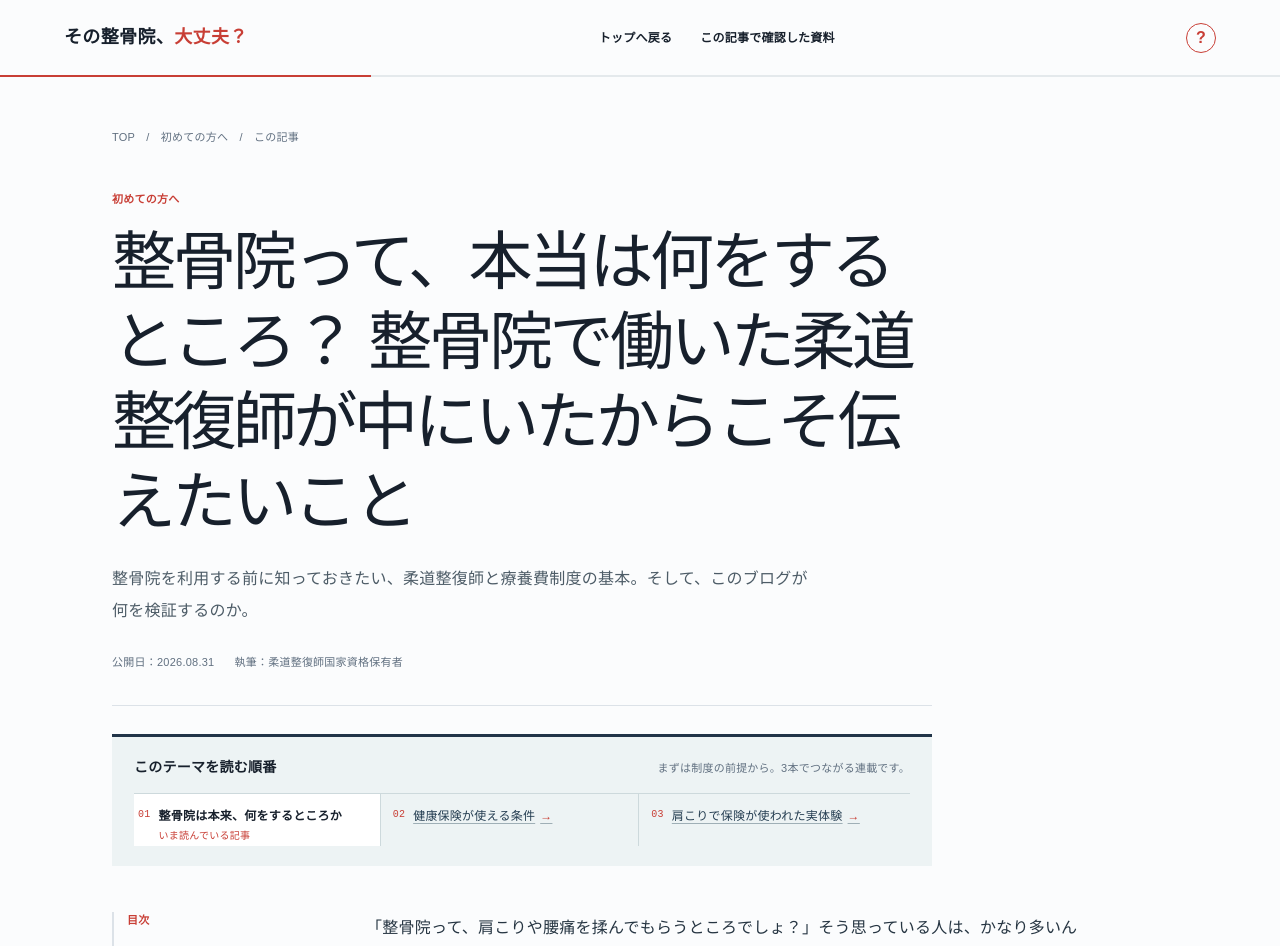
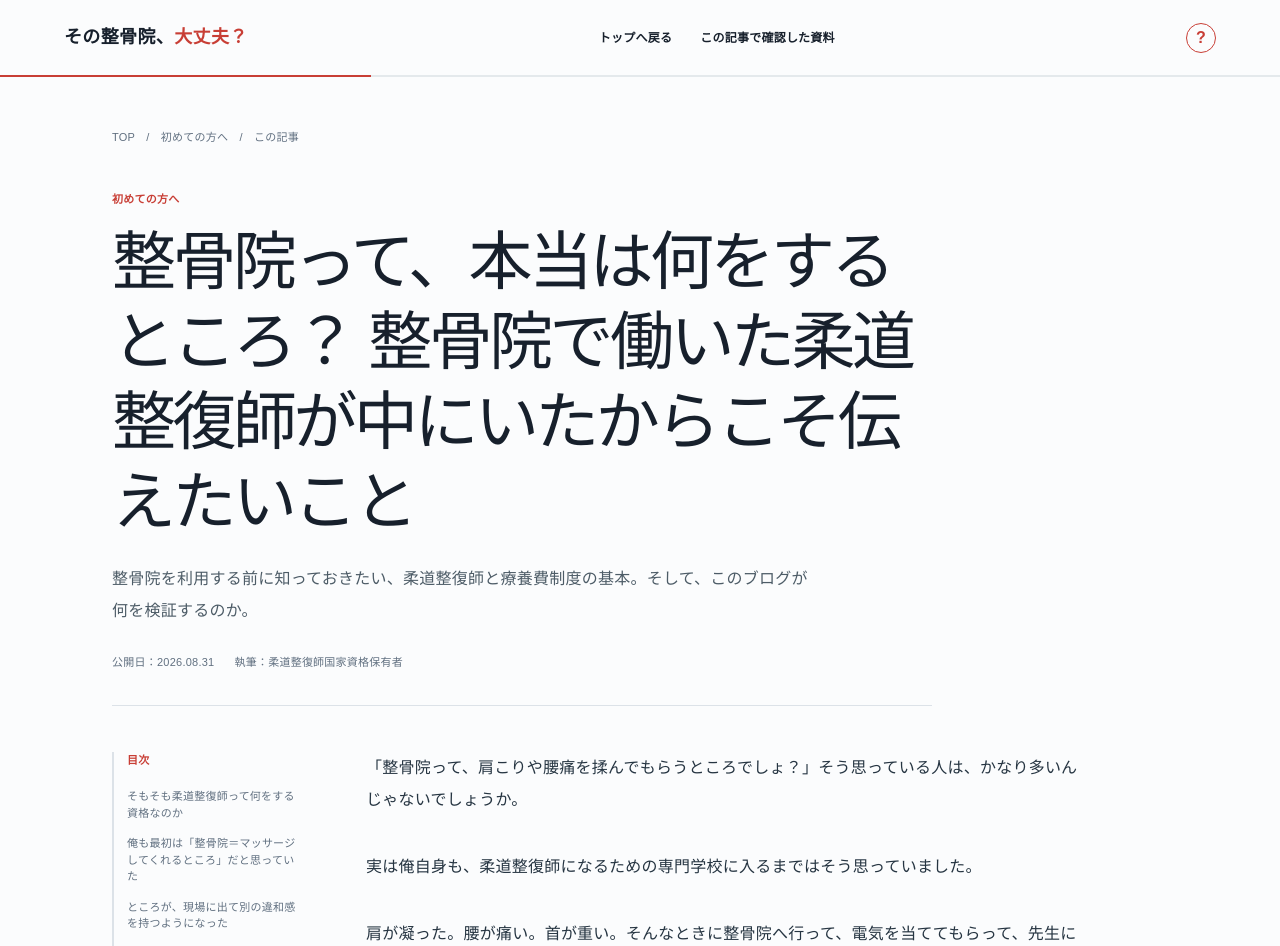
Before and after one commit to Shohei-yokoyoko/seikotsuin-daijobu, a Next.js app: page /articles/what-is-seikotsuin in a window 1280 px wide. Shown: the top 946 px of the page. Built offline with nearby package versions, Linux system fonts and the light colour scheme.

Commit message:
不要な連載案内を削除

```diff
--- a/app/articles/[slug]/page.tsx
+++ b/app/articles/[slug]/page.tsx
@@ -12,18 +12,11 @@ const labels:Record<string,string>={
   quote:"この記事のポイント"
 };
 
-const readingOrder=[
-  {slug:"what-is-seikotsuin",label:"整骨院は本来、何をするところか"},
-  {slug:"health-insurance",label:"健康保険が使える条件"},
-  {slug:"shoulder-insurance",label:"肩こりで保険が使われた実体験"}
-];
-
 export default async function PostPage({params}:{params:Promise<{slug:string}>}){
   const {slug}=await params;
   const post=findPost(slug);
   if(!post)notFound();
   const h2=post.blocks.filter(b=>b.kind==="h2");
-  const currentIndex=readingOrder.findIndex(item=>item.slug===post.slug);
   const nextPost=post.next?findPost(post.next):undefined;
 
   return <>
@@ -42,19 +35,6 @@ export default async function PostPage({params}:{params:Promise<{slug:string}>})
         <div className="article-byline"><span>公開日：{post.date}</span><span>執筆：柔道整復師国家資格保有者</span></div>
       </header>
 
-      <section className="reading-path" aria-label="この連載を読む順番">
-        <div><b>このテーマを読む順番</b><span>まずは制度の前提から。3本でつながる連載です。</span></div>
-        <ol>
-          {readingOrder.map((item,index)=>{
-            const isCurrent=item.slug===post.slug;
-            return <li className={isCurrent?"current":""} key={item.slug}>
-              <span>{String(index+1).padStart(2,"0")}</span>
-              {isCurrent?<strong>{item.label}<small>いま読んでいる記事</small></strong>:<Link href={"/articles/"+item.slug}>{item.label}<i>→</i></Link>}
-            </li>
-          })}
-        </ol>
-      </section>
-
       <div className="article-layout">
         <aside className="article-toc"><b>目次</b>{h2.map(x=><a href={"#"+encodeURIComponent(x.text)} key={x.text}>{x.text}</a>)}</aside>
         <article className="article-body">
@@ -65,19 +45,10 @@ export default async function PostPage({params}:{params:Promise<{slug:string}>})
               :<section key={i} className={"evidence-box "+b.kind}><span>{labels[b.kind]}</span><p>{b.text}</p></section>
           )}
 
-          <section className="continue-reading">
-            {nextPost?<>
-              <span>ここまで読んだら、次へ</span>
-              <h2>制度の説明だけで終わらせないために</h2>
-              <p>次の記事では、制度上のルールと、実際の勤務経験との間にあったギャップを扱います。</p>
-              <Link href={"/articles/"+nextPost.slug}>次に読む：{nextPost.title}<i>→</i></Link>
-            </>:<>
-              <span>この連載の現在地</span>
-              <h2>次回は「患者照会」を取り上げます</h2>
-              <p>保険者から届く確認書類を、患者はなぜ・何を確認すればよいのか。公開準備中です。</p>
-              <Link href="/articles/health-insurance">前提から読み直す：整骨院で健康保険が使えるのはどんなとき？<i>←</i></Link>
-            </>}
-          </section>
+          {nextPost&&<section className="continue-reading">
+            <span>次に読んでほしい記事</span>
+            <Link href={"/articles/"+nextPost.slug}>{nextPost.title}<i>→</i></Link>
+          </section>}
 
           <section className="source-list" id="sources">
             <span>この記事で確認した主な資料</span>
```
